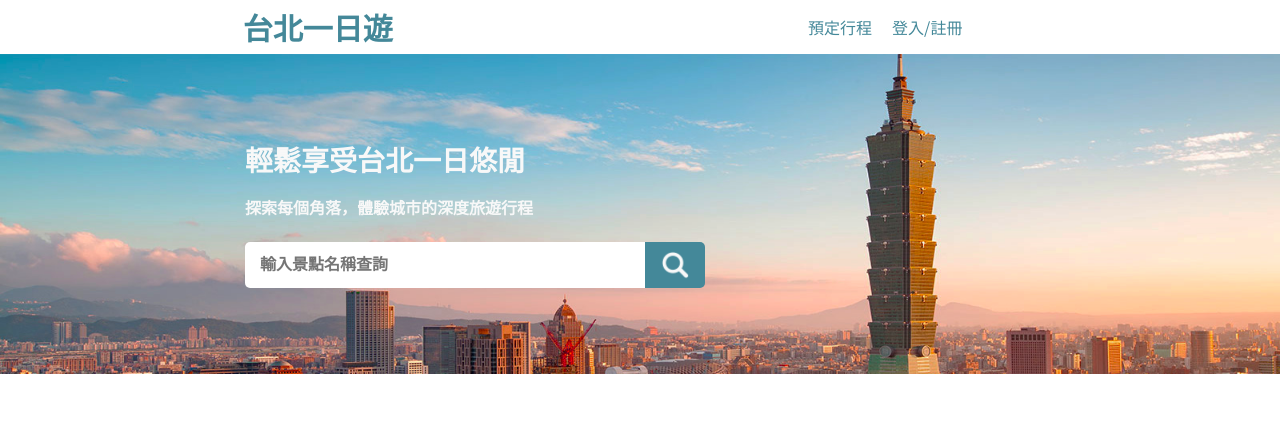
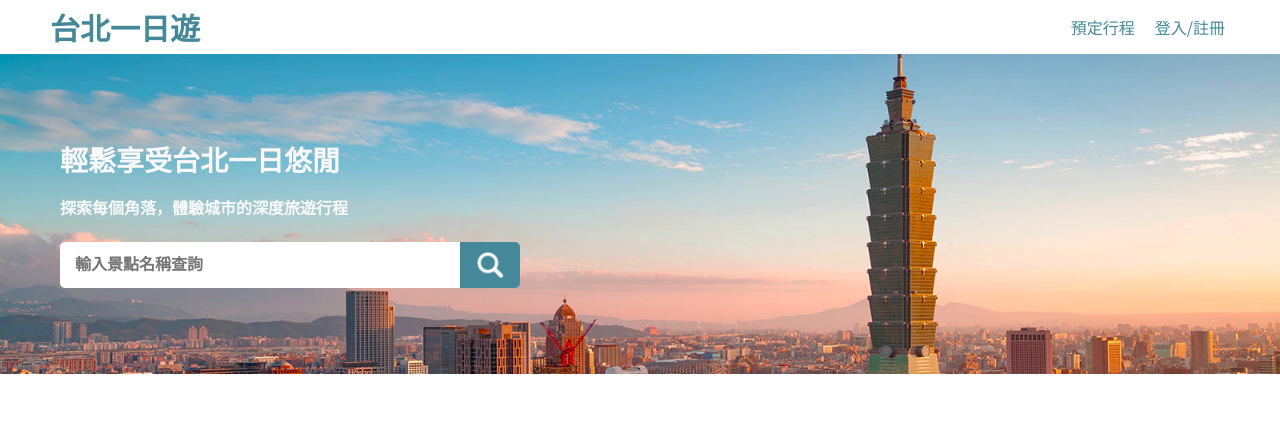
Before and after one commit to jiashanchang/Taipei-Day-Trip, a Flask app: page / in a window 1280 px wide. Shown: the top 447 px of the page. Run offline with Flask 2, Linux system fonts and the light colour scheme; data comes from the database, SQL or seed files in the repository.

Commit message:
fix: Modify index.css about resize images & head container problems

```diff
--- a/public/css/index.css
+++ b/public/css/index.css
@@ -11,7 +11,7 @@ body {
 
 .top {
   display: grid;
-  grid-template-columns: auto 200px,1200px auto;
+  grid-template-columns: auto minmax(360px,1200px) auto;
   width: 100%;
   height: 34px;
   padding-top: 10px;
@@ -25,7 +25,7 @@ body {
 
 .topTitle {
   display: grid;
-  grid-column: 2/5;
+  grid-column: 2/3;
   grid-template-columns: repeat(2, 1fr);
 }
 
@@ -34,15 +34,12 @@ body {
   font-weight: bold;
   float: left;
   line-height: 34px;
-}
-
-.select{
-  margin-left: 9%;
+  margin-left: 10px;
 }
 
 .top .schedule {
   font-size: 16px;
-  float: left;
+  float: right;
   line-height: 34px;
   margin-right: 20px;
   cursor: pointer;
@@ -50,14 +47,15 @@ body {
 
 .top .function {
   font-size: 16px;
-  float: left;
+  float: right;
   line-height: 34px;
   cursor: pointer;
+  margin-right: 15px;
 }
 
 #background_101 {
   display: grid;
-  grid-template-columns: auto 200px,1200px auto;
+  grid-template-columns: auto minmax(360px,1200px) auto;
   background-image: url(../images/welcome.png);
   background-size: cover;
   height: 320px;
@@ -67,8 +65,7 @@ body {
 
 .description {
   display: grid;
-  grid-template-columns: 100px 100px 100px;
-  grid-column: 2/5;
+  grid-column: 2/3;
 }
 
 .main_title {
@@ -77,6 +74,7 @@ body {
   font-size: 28px;
   font-weight: bold;
   color: #f8f8f8;
+  margin-left: 20px;
 }
 
 .subtitle {
@@ -85,12 +83,13 @@ body {
   font-size: 16px;
   font-weight: bold;
   color: #f8f8f8;
+  margin-left: 20px;
 }
 
 .search {
   position: absolute;
   margin-top: 188px;
-  width: 460px;
+  width: 480px;
 }
 
 input {
@@ -101,6 +100,7 @@ input {
   font-weight: bold;
   border-radius: 5px 0px 0px 5px;
   border: 0;
+  margin-left: 20px;
 }
 
 #searchKeyword {
--- a/templates/index.html
+++ b/templates/index.html
@@ -19,8 +19,8 @@
         <div class="topTitle">
           <div class="taipei">台北一日遊</div>
           <div class="select">
+            <div class="function">登入/註冊</div>
             <div class="schedule">預定行程</div>
-            <div class="function">登入/註冊</div>
           </div>
         </div>
       </div>
```
Also changed, not shown: other parts of public/css/index.css (+25 -49 lines).
